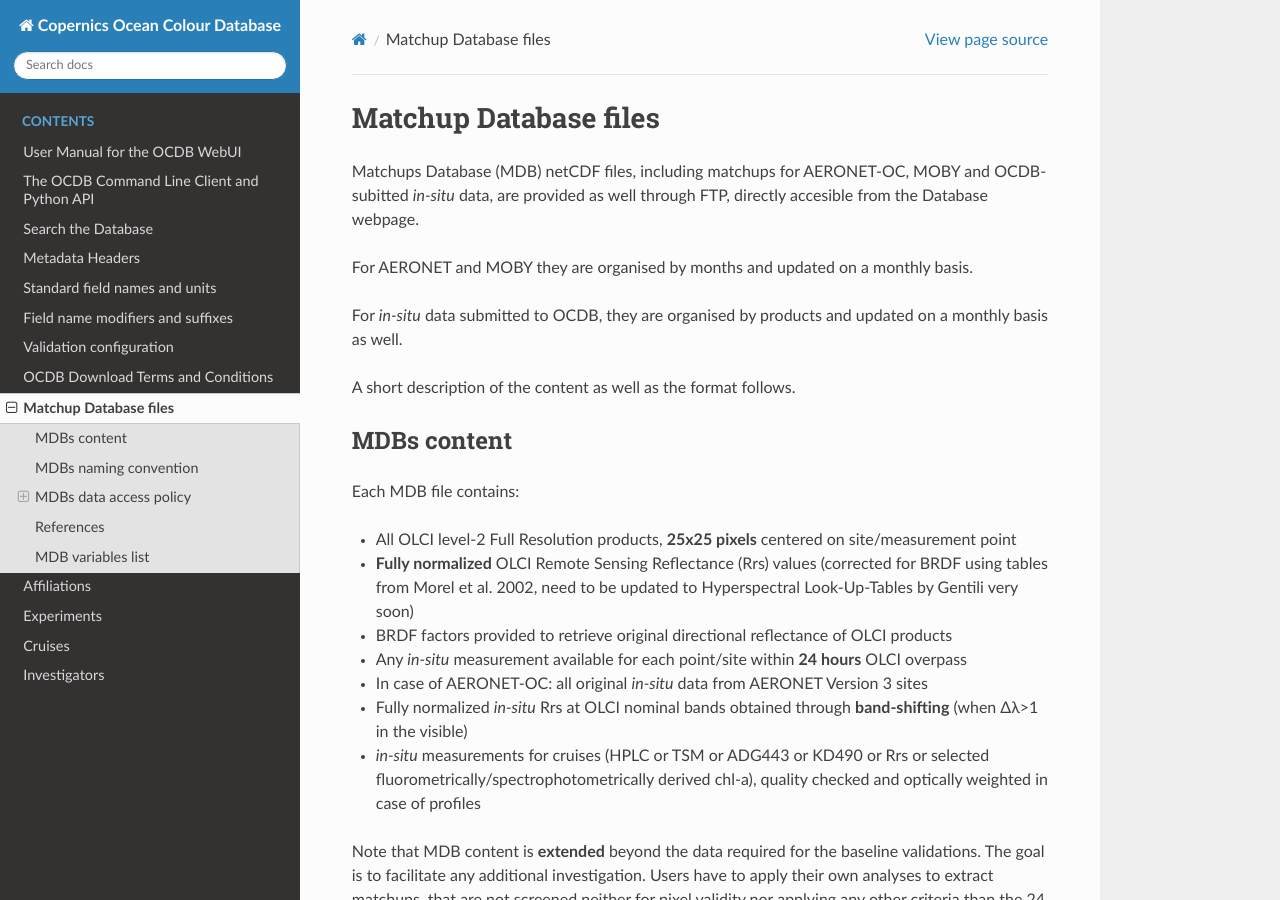
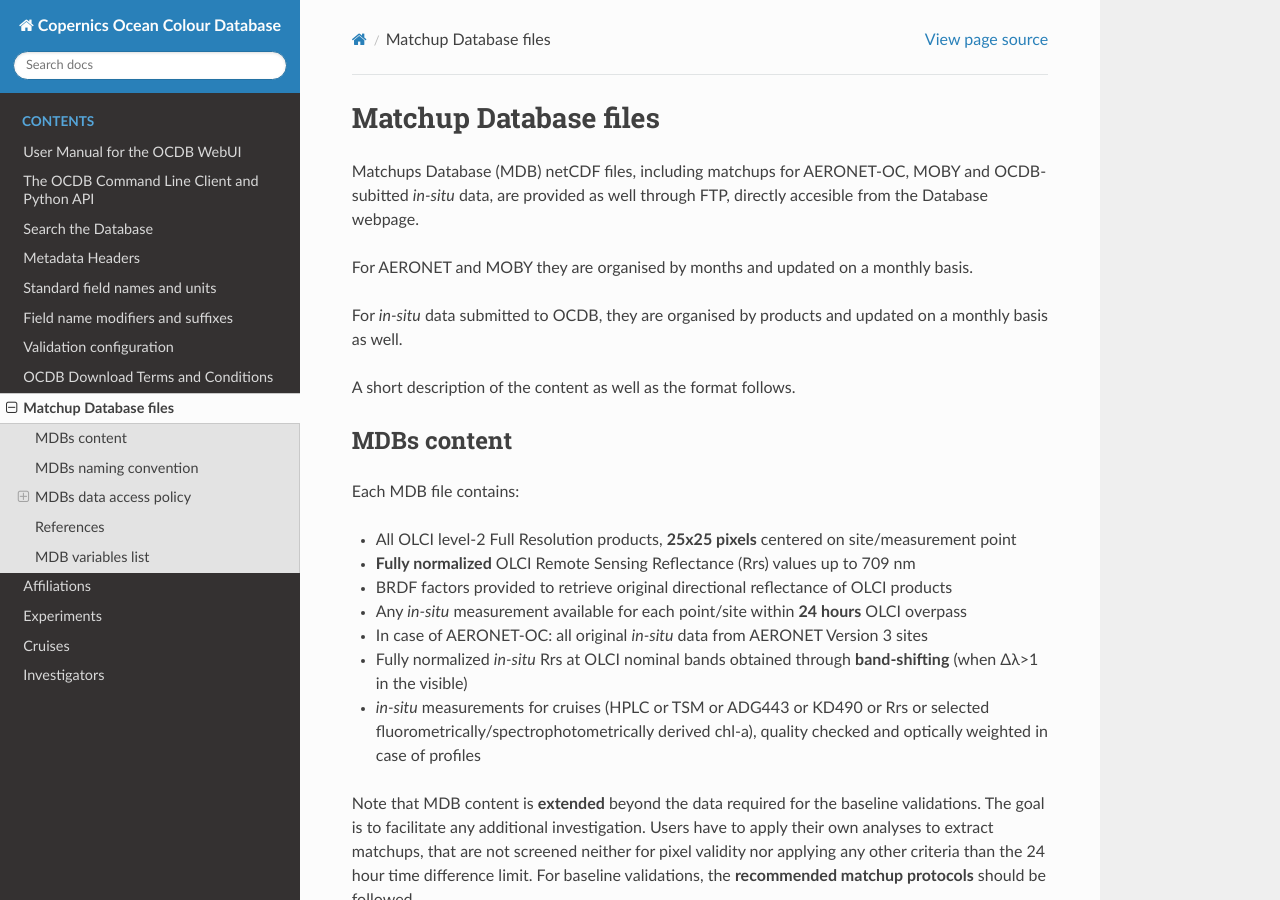
Before and after one commit to javierconcha/ocdb-docs, a Sphinx documentation site: the page built from docs/source/ocdb-MDB-user-manual.md, in a window 1280 px wide and 900 px high. Built offline with Sphinx 7.4.7 and the Read the Docs theme 2.0.0, drawn with Linux system fonts in a browser that asks for light colours.

Commit message:
Update docs/source/ocdb-MDB-user-manual.md

```diff
--- a/docs/source/ocdb-MDB-user-manual.md
+++ b/docs/source/ocdb-MDB-user-manual.md
@@ -12,7 +12,7 @@ Each MDB file contains:
 
 - All OLCI level-2 Full Resolution products, **25x25 pixels** centered on site/measurement point
 
-- **Fully normalized** OLCI Remote Sensing Reflectance (Rrs) values (corrected for BRDF using tables from Morel et al. 2002, need to be updated to Hyperspectral Look-Up-Tables by Gentili very soon)
+- **Fully normalized** OLCI Remote Sensing Reflectance (Rrs) values up to 709 nm
 
 - BRDF factors provided to retrieve original directional reflectance of OLCI products
 
```
